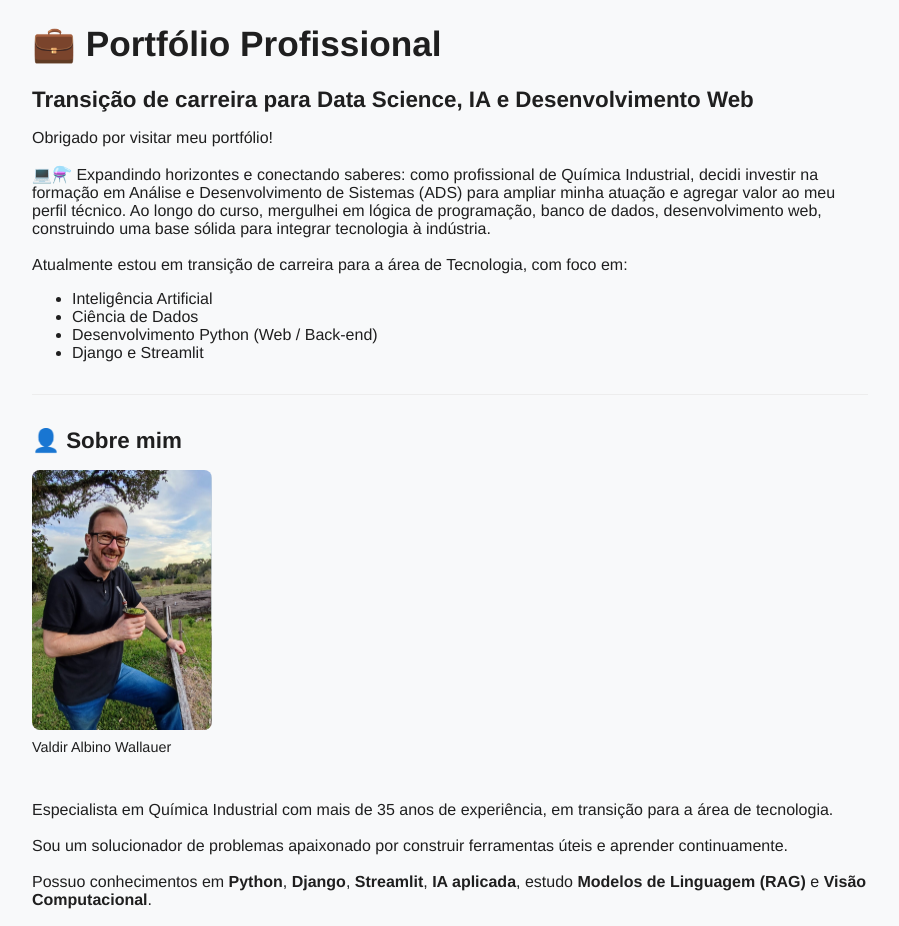
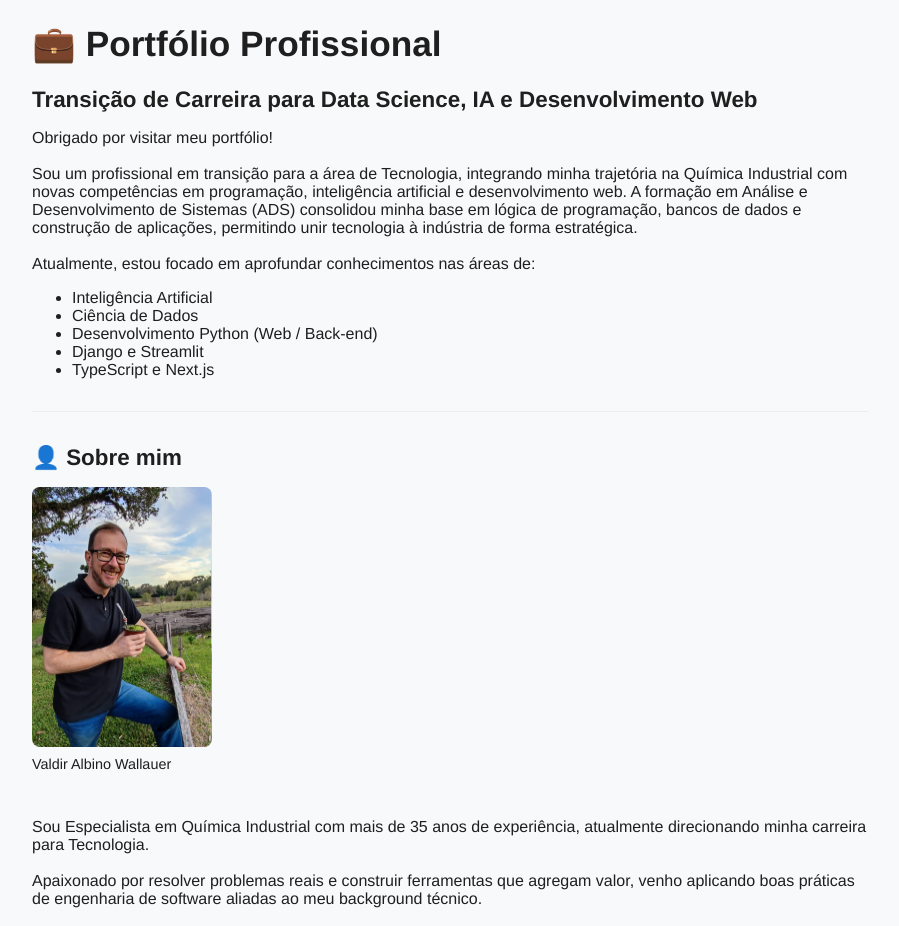
Before and after one commit to VAW1970/portfolio2, a Next.js app: page / in a window 1280 px wide. Shown: the part 120-1046 px from the top of the page, without its empty margins (190-1089 px from the left). Built offline with nearby package versions, Linux system fonts and the light colour scheme.

Commit message:
Update Header.tsx

```diff
--- a/app/components/Header.tsx
+++ b/app/components/Header.tsx
@@ -4,20 +4,19 @@ export default function Header() {
   return (
     <>
       <h1>💼 Portfólio Profissional</h1>
-      <h3>Transição de carreira para Data Science, IA e Desenvolvimento Web</h3>
+      <h3>Transição de Carreira para Data Science, IA e Desenvolvimento Web</h3>
 
       <p>
         Obrigado por visitar meu portfólio!
         <br /><br />
-        💻⚗️ Expandindo horizontes e conectando saberes: como profissional de
-        Química Industrial, decidi investir na formação em Análise e
-        Desenvolvimento de Sistemas (ADS) para ampliar minha atuação e agregar
-        valor ao meu perfil técnico. Ao longo do curso, mergulhei em lógica de
-        programação, banco de dados, desenvolvimento web, construindo uma base
-        sólida para integrar tecnologia à indústria.
+        Sou um profissional em transição para a área de Tecnologia, integrando
+        minha trajetória na Química Industrial com novas competências em
+        programação, inteligência artificial e desenvolvimento web. A formação
+        em Análise e Desenvolvimento de Sistemas (ADS) consolidou minha base em
+        lógica de programação, bancos de dados e construção de aplicações,
+        permitindo unir tecnologia à indústria de forma estratégica.
         <br /><br />
-        Atualmente estou em transição de carreira para a área de Tecnologia, com
-        foco em:
+        Atualmente, estou focado em aprofundar conhecimentos nas áreas de:
       </p>
 
       <ul>
@@ -25,6 +24,7 @@ export default function Header() {
         <li>Ciência de Dados</li>
         <li>Desenvolvimento Python (Web / Back-end)</li>
         <li>Django e Streamlit</li>
+        <li>TypeScript e Next.js</li>
       </ul>
 
       <div className="divider" />
@@ -47,20 +47,24 @@ export default function Header() {
 
         <div className="col2">
           <p>
-            Especialista em Química Industrial com mais de 35 anos de
-            experiência, em transição para a área de tecnologia.
+            Sou Especialista em Química Industrial com mais de 35 anos de
+            experiência, atualmente direcionando minha carreira para Tecnologia.
             <br /><br />
-            Sou um solucionador de problemas apaixonado por construir ferramentas
-            úteis e aprender continuamente.
+            Apaixonado por resolver problemas reais e construir ferramentas que
+            agregam valor, venho aplicando boas práticas de engenharia de
+            software aliadas ao meu background técnico.
             <br /><br />
-            Possuo conhecimentos em <b>Python</b>, <b>Django</b>,{" "}
-            <b>Streamlit</b>, <b>IA aplicada</b>, estudo{" "}
-            <b>Modelos de Linguagem (RAG)</b> e <b>Visão Computacional</b>.
+            Possuo experiência e estudos em{" "}
+            <b>Python</b>, <b>Django</b>, <b>Streamlit</b>,{" "}
+            <b>TypeScript</b>, <b>Next.js</b>, <b>Inteligência Artificial</b>,{" "}
+            <b>Modelos de Linguagem (RAG)</b> e{" "}
+            <b>Visão Computacional</b>.
             <br /><br />
-            Minha experiência prévia em <b>ISO 9001/14001</b>,{" "}
+            Minha atuação prévia com <b>ISO 9001/14001</b>,{" "}
             <b>Química Analítica</b>, <b>Assuntos Regulatórios</b> e{" "}
-            <b>Controle de Qualidade</b> fortalece minha base para aplicar boas
-            práticas de engenharia de software em contextos reais.
+            <b>Controle de Qualidade</b> fortalece minha atenção a processos,
+            rastreabilidade, documentação e confiabilidade — elementos essenciais
+            também no desenvolvimento de software.
           </p>
         </div>
       </div>
```
